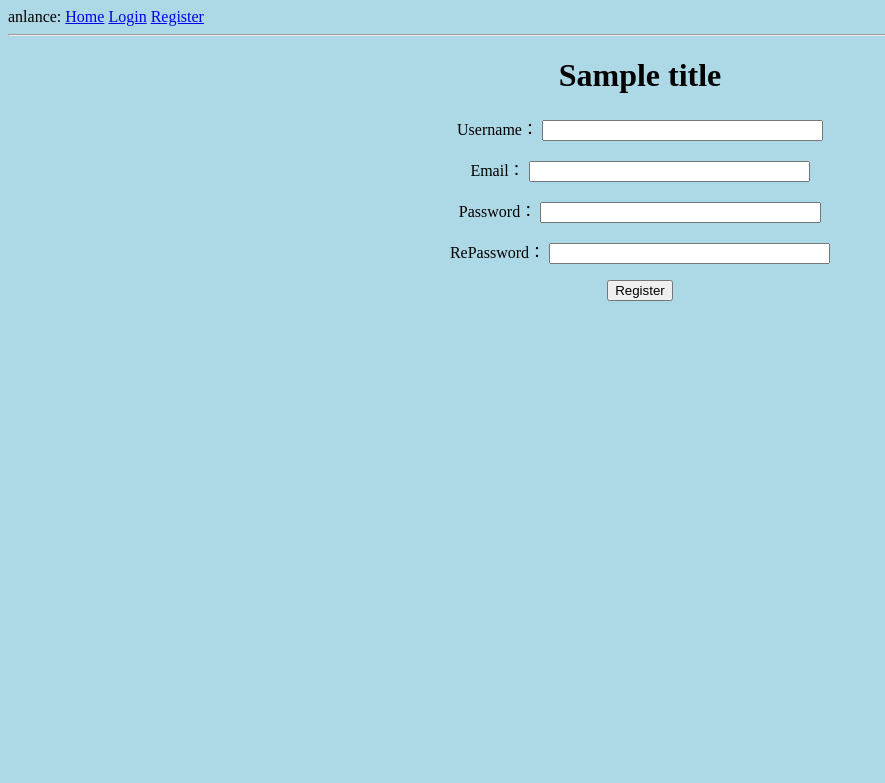
After one commit to anlance/cdut2016, a Flask app: template app/templates/register.html in a window 1280 px wide. The commit adds this page. Shown: the top 783 px of the page, without its empty margins (0-885 px from the left). Run offline with Flask 2, Linux system fonts and the light colour scheme; tables that the repository leaves empty hold one stand-in row (values such as "Sample post"); the template is opened without the code that fills it: values that come from a table or form of the project are taken from there, most other values are stand-ins (such as "Sample title", 1, 10 or a date in 2020).

Commit message:
简单注册与登陆

```diff
--- a/app.py
+++ /dev/null
@@ -1 +0,0 @@
-from flask import app
--- /dev/null
+++ b/app/db_create.py
@@ -0,0 +1,3 @@
+from app import db, app
+
+db.create_all(app=app)
--- a/app/form.py
+++ b/app/form.py
@@ -1,10 +1,30 @@
 from flask_wtf import FlaskForm
-from wtforms import StringField, PasswordField, SubmitField, BooleanField
-from wtforms.validators import DataRequired
+from wtforms import StringField, PasswordField, BooleanField, SubmitField
+from wtforms.validators import DataRequired, ValidationError, EqualTo
+
+from app.models import User
 
 
 class LoginForm(FlaskForm):
     username = StringField('Username', validators=[DataRequired()])
     password = PasswordField('Password', validators=[DataRequired()])
-    remember_me = BooleanField('remember_me', default=False)
+    remember_me = BooleanField('Remember Me')
     submit = SubmitField('Sign In')
+
+
+class RegisterForm(FlaskForm):
+    username = StringField('Username', validators=[DataRequired()])
+    email = StringField('Email', validators=[DataRequired()])
+    password = PasswordField('Password', validators=[DataRequired()])
+    repassword = PasswordField('RePassword', validators=[DataRequired(), EqualTo('password')])
+    submit = SubmitField('Register')
+
+    def validate_username(self, username):
+        user = User.query.filter_by(username=username.data).first()
+        if user is not None:
+            raise ValidationError('Please use a different username.')
+
+    def validate_email(self, email):
+        user = User.query.filter_by(email=email.data).first()
+        if user is not None:
+            raise ValidationError('Please use a different email address.')
--- a/app/templates/base.html
+++ b/app/templates/base.html
@@ -1,5 +1,4 @@
 <html>
-
     <head>
       {% if title %}
       <title>{{ title }} - anlance</title>
@@ -7,11 +6,15 @@
       <title>Welcome to anlance</title>
       {% endif %}
     </head>
-    <body>
-        <div>
-            anlance:
-            <a href={{ url_for('index') }}>Home</a>
-            <a href={{ url_for('login') }}>Login</a>
+    <body bgcolor="#add8e6">
+        <div>anlance:
+            <a href="{{ url_for('index') }}">Home</a>
+            {% if current_user.is_anonymous %}
+            <a href="{{ url_for('login') }}">Login</a>
+            {% else %}
+            <a href="{{ url_for('logout') }}">Logout</a>
+            {% endif %}
+            <a href="{{ url_for('register') }}">Register</a>
         </div>
         <hr>
         {% with messages = get_flashed_messages() %}
--- a/app/templates/index.html
+++ b/app/templates/index.html
@@ -1,7 +1,7 @@
 {% extends "base.html" %}
 
 {% block content %}
-    <h1>Hi, {{ user.username }}!</h1>
+    <h1>Hi, {{ current_user.username }}!</h1>
     {% for post in posts %}
     <div><p>{{ post.author.username }} says: <b>{{ post.body }}</b></p></div>
     {% endfor %}
--- /dev/null
+++ b/app/templates/register.html
@@ -0,0 +1,37 @@
+{% extends "base.html" %}
+
+{% block content %}
+    <h1><center>{{ title }}<center></h1>
+    <form action="register" method="post" novalidate style="text-align: center">
+        {{ form.hidden_tag() }}
+        <p>
+            {{ form.username.label }}：
+            {{ form.username(size=32) }}
+            {% for error in form.username.errors %}
+                <span style="color:red;">[{{ error }}]</span>
+            {% endfor %}
+        </p>
+        <p>
+            {{ form.email.label }}：
+            {{ form.email(size=32) }}
+            {% for error in form.email.errors %}
+                <span style="color:red;">[{{ error }}]</span>
+            {% endfor %}
+        </p>
+        <p>
+            {{ form.password.label }}：
+            {{ form.password(size=32) }}
+            {% for error in form.password.errors %}
+                <span style="color:red;">[{{ error }}]</span>
+            {% endfor %}
+        </p>
+        <P>
+            {{ form.repassword.label }}：
+            {{ form.repassword(size=32) }}
+            {% for error in form.repassword.errors %}
+                <span style="color:red;">[{{ error }}]</span>
+            {% endfor %}
+        </P>
+        <p>{{ form.submit() }}</p>
+    </form>
+{% endblock %}
--- /dev/null
+++ b/cdut2016.py
@@ -0,0 +1,3 @@
+from app import app
+
+app.run()
--- a/config.py
+++ b/config.py
@@ -2,4 +2,6 @@ import os
 
 
 class Config(object):
-    SECRET_KEY = os.environ.get('SECRET_KEY') or 'you-will-never-guess'
+    SECRET_KEY ='you-will-never-guess'
+    SQLALCHEMY_DATABASE_URI = 'mysql+pymysql://root:GSSG255211@localhost:3306/cdut2016?charset=utf8mb4'
+    SQLALCHEMY_TRACK_MODIFICATIONS = True
```
Also changed, not shown: app/__init__.py (+9 -1 lines), app/models.py (added, +32 -0 lines), app/routes.py (+54 -7 lines), app/templates/login.html (+7 -14 lines). Lines whose indentation alone changed are shown as unchanged.
